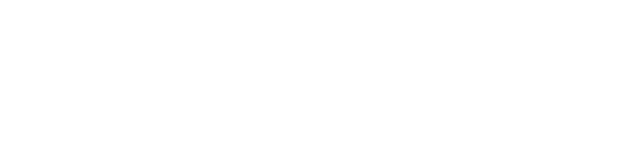
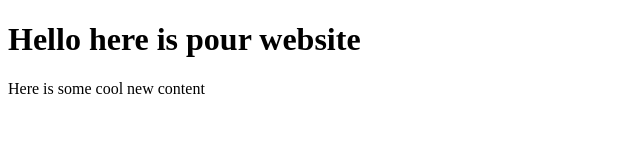
Before and after one commit to AddisonLeung/testrepo, a plain HTML site: page index.html in a window 1280 px wide. Shown: the whole page, without its empty margins (0-640 px from the left). Drawn offline with Linux system fonts and the light colour scheme.

Commit message:
Added content to index.html

```diff
--- a/index.html
+++ b/index.html
@@ -6,6 +6,7 @@
     <title>Document</title>
 </head>
 <body>
-
+    <h1>Hello here is pour website</h1>
+    <p>Here is some cool new content</p>
 </body>
 </html>
```
